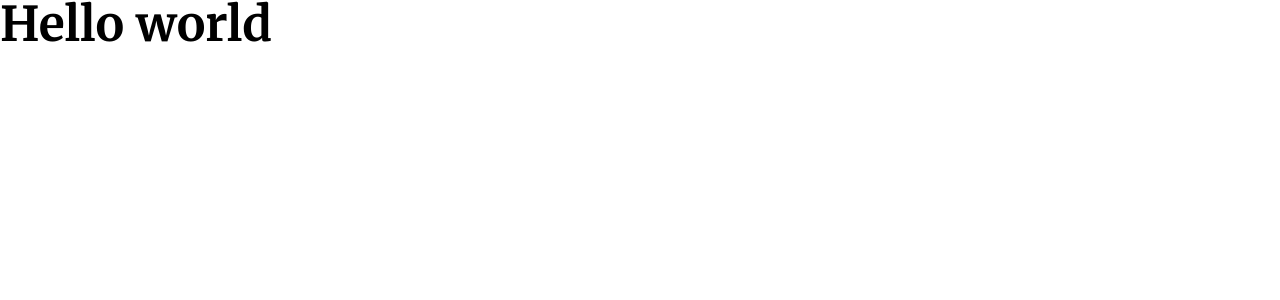
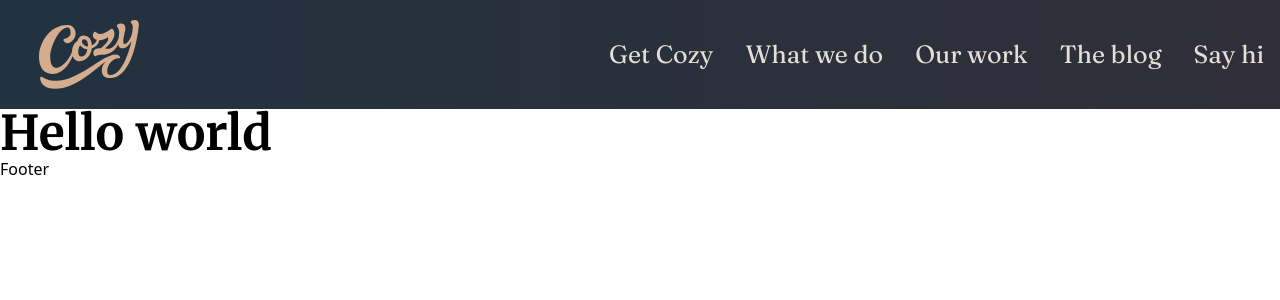
Before and after one commit to alain-kubwayo/the-gym-cozy-design-nextjs, a Next.js app: page / in a window 1280 px wide. Shown: the top 300 px of the page. Built offline with nearby package versions, Linux system fonts and the light colour scheme.

Commit message:
ft: add navbar on desktop screen

```diff
--- /dev/null
+++ b/components/layout/Footer.jsx
@@ -0,0 +1,9 @@
+const Footer = () => {
+    return (
+        <footer>
+            Footer
+        </footer>
+     );
+}
+
+export default Footer;
--- /dev/null
+++ b/components/layout/Layout.jsx
@@ -0,0 +1,14 @@
+import Footer from "./Footer";
+import Navbar from "./Navbar";
+
+const Layout = ({children}) => {
+    return (
+        <>
+            <Navbar />
+            {children}
+            <Footer />
+        </>
+     );
+}
+
+export default Layout;
--- /dev/null
+++ b/components/layout/Navbar.jsx
@@ -0,0 +1,33 @@
+import Image from "next/image";
+import Link from "next/link";
+
+const Navbar = () => {
+    return (
+        <nav className="navbar">
+            <div className="pl-6 w-full flex justify-between items-center">
+                <div className="py-5 px-3.75">
+                    <Image src="/assets/logos/logo-secondary.svg" width={100} height={68.66} alt="Logo" />
+                </div>
+                <ul className="font-primary text-2.5xl text-primary-100 hidden min-[992px]:flex">
+                    <Link href="/">
+                        <li className="py-7 px-4 hover:-translate-y-0.5 duration-300 hover:text-primary-300">Get Cozy</li>
+                    </Link>
+                    <Link href="/">
+                        <li className="py-7 px-4 hover:-translate-y-0.5 duration-300 hover:text-primary-300">What we do</li>
+                    </Link>
+                    <Link href="/">
+                        <li className="py-7 px-4 hover:-translate-y-0.5 duration-300 hover:text-primary-300">Our work</li>
+                    </Link>
+                    <Link href="/">
+                        <li className="py-7 px-4 hover:-translate-y-0.5 duration-300 hover:text-primary-300">The blog</li>
+                    </Link>
+                    <Link href="/">
+                        <li className="py-7 px-4 hover:-translate-y-0.5 duration-300 hover:text-primary-300">Say hi</li>
+                    </Link>
+                </ul>
+            </div>
+        </nav>
+     );
+}
+
+export default Navbar;
--- a/pages/_app.js
+++ b/pages/_app.js
@@ -1,7 +1,12 @@
+import Layout from '../components/layout/Layout'
 import '../styles/globals.css'
 
 function MyApp({ Component, pageProps }) {
-  return <Component {...pageProps} />
+  return (
+    <Layout>
+      <Component {...pageProps} />
+    </Layout>
+  )
 }
 
 export default MyApp
--- a/styles/globals.css
+++ b/styles/globals.css
@@ -5,3 +5,7 @@
 @tailwind base;
 @tailwind components;
 @tailwind utilities;
+
+.navbar{
+    background-image: linear-gradient(270deg,#302f39,#223240);
+}
--- a/tailwind.config.js
+++ b/tailwind.config.js
@@ -28,6 +28,12 @@ module.exports = {
         tertiary: {
           100: '#d90f54',
         }
+      },
+      fontSize: {
+        '2.5xl': '1.5625rem',
+      },
+      padding: {
+        3.75: '0.9375rem'
       }
     },
   },
```
